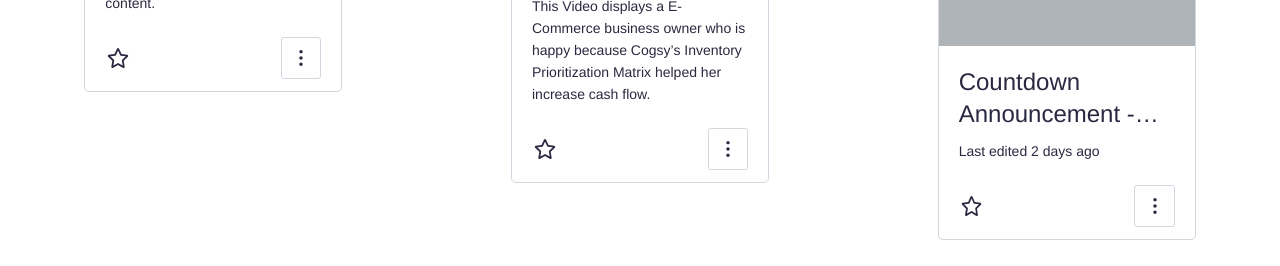
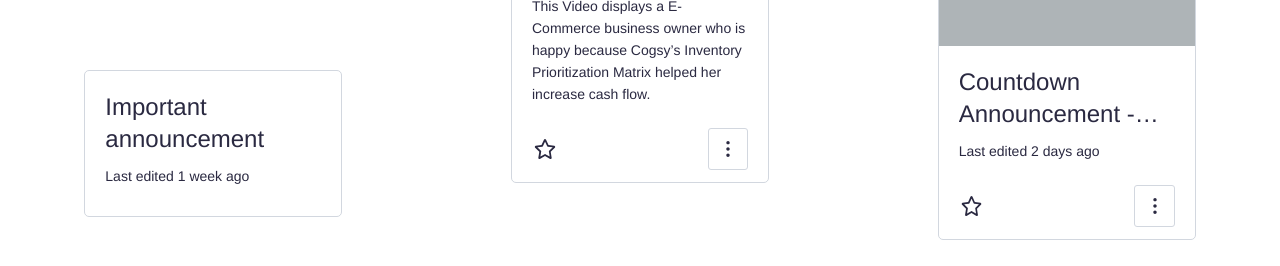
Before and after one commit to dlaurent123/cardjs, a React (Create React App) app: page / in a window 1280 px wide. Shown: the part 540-806 px from the top of the page. Built offline with nearby package versions, Linux system fonts and the light colour scheme.

Commit message:
add example

```diff
--- a/src/App.js
+++ b/src/App.js
@@ -21,7 +21,7 @@ function App() {
       <div className="App">
         <div className="flex-template rightDiv">
           <Example3 />
-          {/* <Example5 /> */}
+          <Example5 />
         </div>
         <div className="flex-template midDiv">
           <a
```
